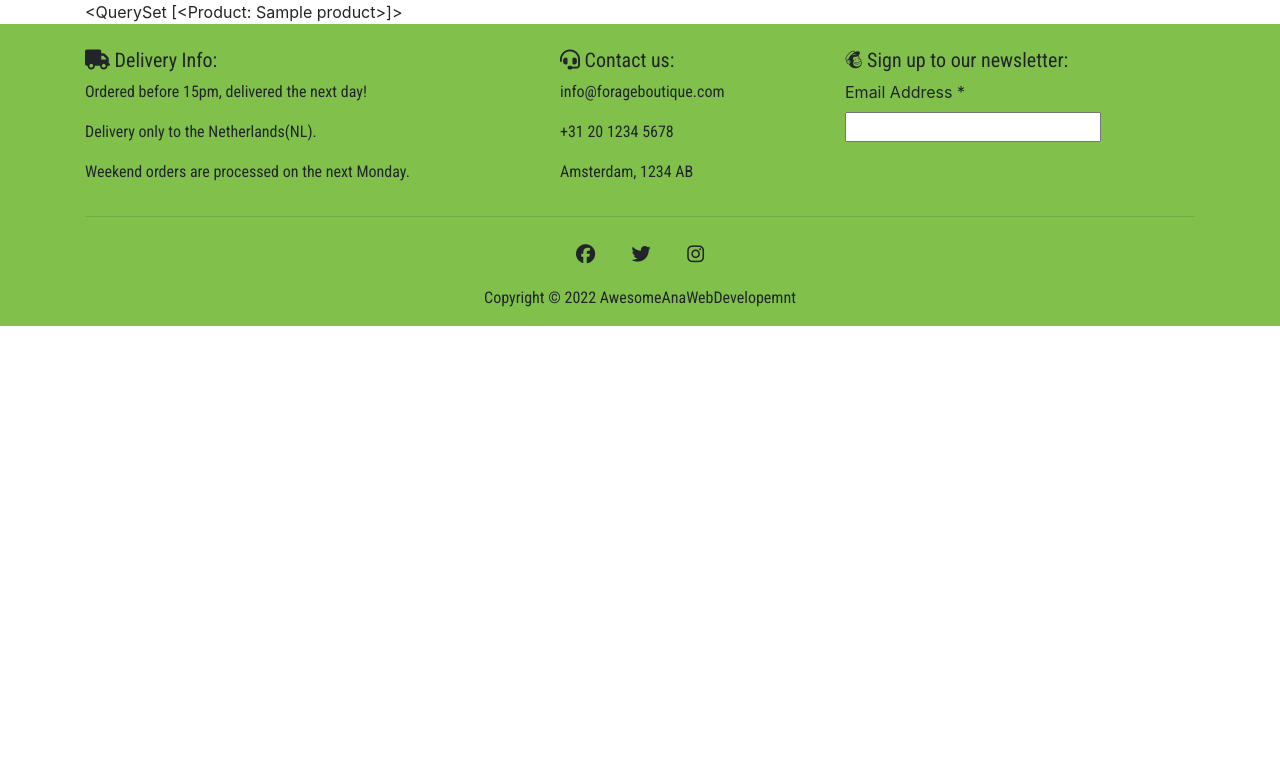
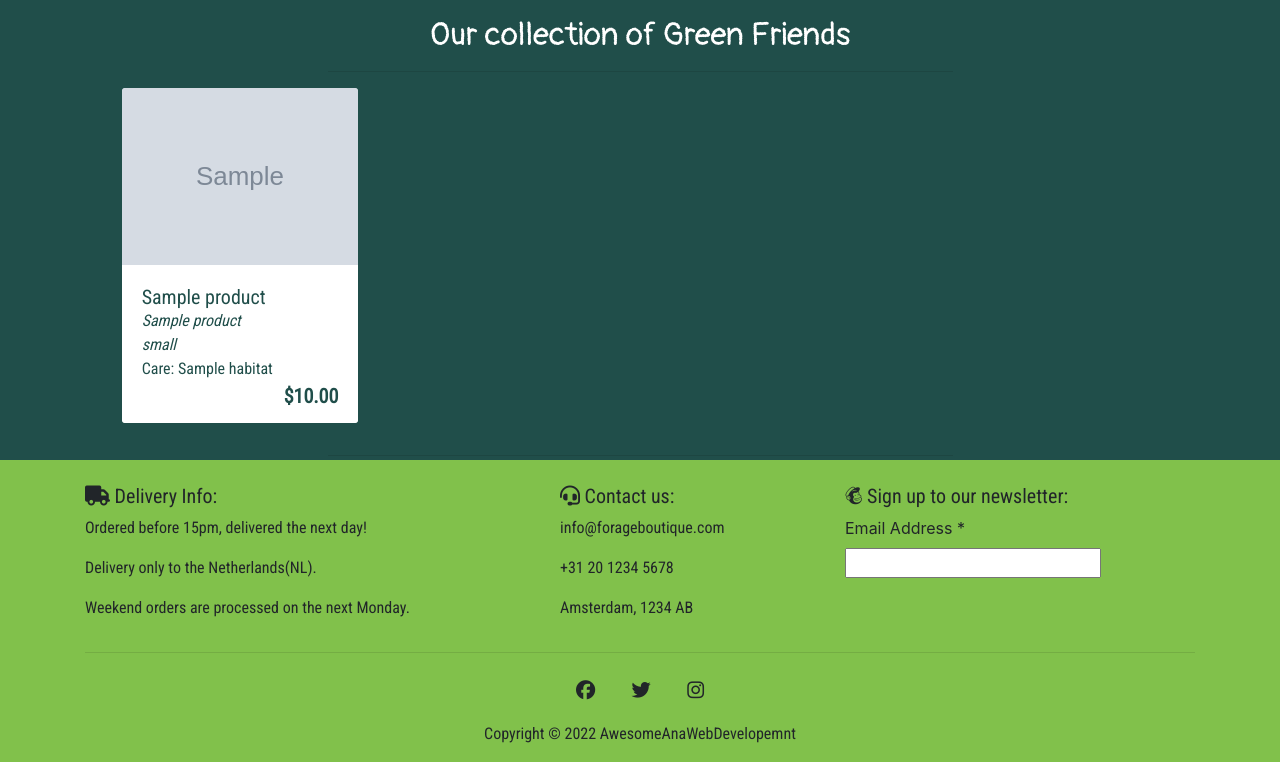
Before and after one commit to anabramos/forageboutique, a Django app: page /products/ in a window 1280 px wide. Shown: the part 72-834 px from the top of the page. Before the commit the page ends 398 px from the top, so only its background shows below. Run offline with Django 3.2, Linux system fonts and the light colour scheme; tables that the repository leaves empty hold one stand-in row (values such as "Sample post"); grey boxes marked "Sample" are stand-in pictures; some libraries are stand-ins or nearby versions.

Commit message:
style products.html template

```diff
--- a/products/templates/products/products.html
+++ b/products/templates/products/products.html
@@ -1,11 +1,86 @@
 {% extends "base.html" %}
 {% load static %}
 
+{% block page_header %}
+    <div class="container header-container">
+        <div class="row">
+            <div class="col"></div>
+        </div>
+    </div>
+{% endblock %}
+
 {% block content %}
-    <div class="container">
+    <div class="container-fluid bg-dark-green">
         <div class="row">
-            <div class="col">
-                {{ products }}
+            <div class="col text-center mt-3">
+                <h2 class="logo-font">Our collection of Green Friends</h2>
+                <hr class="w-50 mb-1">
+            </div>
+        </div>
+        <div class="row">
+            <div class="product-container col-10 offset-1">
+                <div class="row mt-1 mb-2"></div>
+                <div class="row">
+                    {% for product in products %}
+                        <div class="col-sm-6 col-md-6 col-lg-4 col-xl-3">
+                            <div class="card h-100 border-0 text-dark-green">
+                                {% if product.image %}
+                                <a href="">
+                                    <img class="card-img-top img-fluid" src="{{ product.image.url }}" alt="{{ product.name }}">
+                                </a>
+                                {% else %}
+                                <a href="">
+                                    <img class="card-img-top img-fluid" src="{{ MEDIA_URL }}noimage.png" alt="{{ product.name }}">
+                                </a>
+                                {% endif %}
+                                <div class="card-body pb-0">
+                                    <h5 class="mb-0">{{ product.friendly_name }}</h5>
+                                </div>
+                                <div class="card-body py-0">
+                                    <i><p class="mb-0">{{ product.name }}</p></i>
+                                </div>
+                                <div class="card-body py-0">
+                                    <i><p class="mb-0">{{ product.size }}</p></i>
+                                </div>
+                                <div class="card-body py-0">
+                                    <p class="mb-0"> Care: {{ product.habitat.friendly_name }}</p>
+                                </div>
+                                <div class="card-footer bg-white pt-0 border-0 text-right">
+                                    <div class="row">
+                                        <div class="col">
+                                            <p class="lead mb-0 text-right font-weight-bold">${{ product.price }}</p>
+                                        </div>
+                                    </div>
+                                </div>
+                            </div>
+                        </div>
+                        {% if forloop.counter|divisibleby:1 %}
+                            <div class="col-12 d-sm-none mb-5">
+                                <hr>
+                            </div>
+                        {% endif %}
+                        {% if forloop.counter|divisibleby:2 %}
+                            <div class="col-12 d-none d-sm-block d-md-block d-lg-none mb-5">
+                                <hr>
+                            </div>
+                        {% endif %}
+                        {% if forloop.counter|divisibleby:3 %}
+                            <div class="col-12 d-none d-lg-block d-xl-none mb-5">
+                                <hr>
+                            </div>
+                        {% endif %}
+                        {% if forloop.counter|divisibleby:4 %}
+                            <div class="col-12 d-none d-xl-block mb-5">
+                                <hr>
+                            </div>
+                        {% endif %}
+                    {% endfor %}
+                </div>
+            </div>
+        </div>
+        <div class="row">
+            <div class="col mt-3">
+                <hr class="w-50 mb-1">
             </div>
         </div>
     </div>
--- a/static/css/style.css
+++ b/static/css/style.css
@@ -25,6 +25,7 @@ h3, h4, h5, h6, {
 
 .bg-dark-green {
     background-color: #204E4A;
+    color: #fff;
 }
 
 .text-light-green {
```
